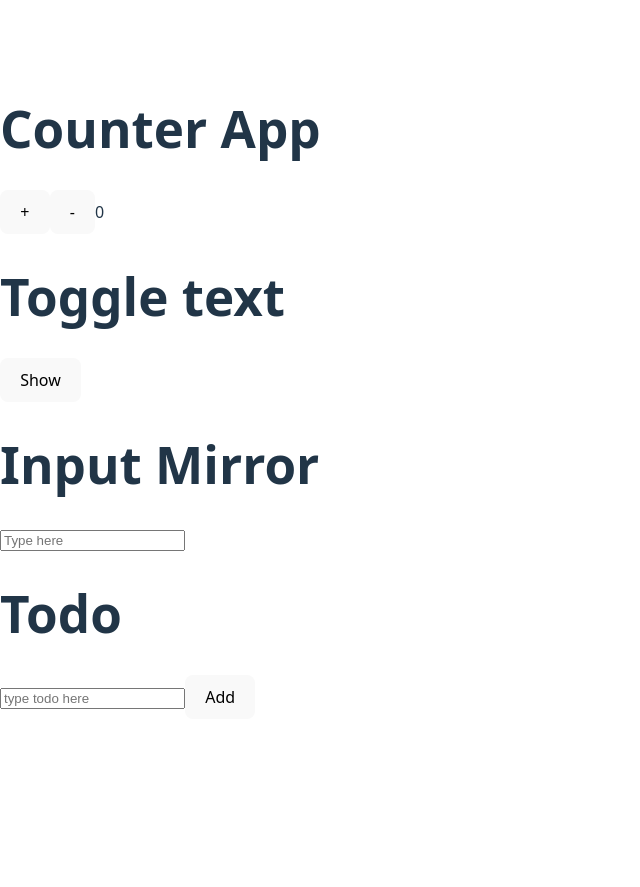
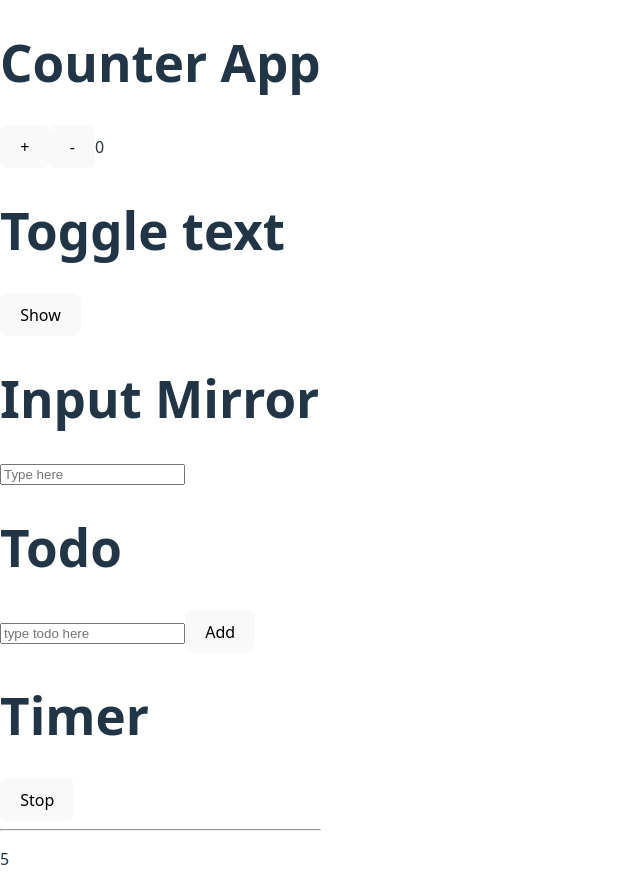
Before and after one commit to rabeyabosree/react-tutorial, a React (Vite) app in the folder react-project/: page / in a window 1280 px wide. Shown: the whole page, without its empty margins (0-640 px from the left). Before the commit the page ends 800 px from the top, so only its background shows below. Built offline with nearby package versions, Linux system fonts and the light colour scheme.

Commit message:
react LifeCycle project added

```diff
--- a/react-project/src/App.jsx
+++ b/react-project/src/App.jsx
@@ -3,9 +3,21 @@ import Counter from './class components/Counter';
 import ToggleText from './class components/ToggleText';
 import InputMirror from './class components/InputMirror';
 import SimpleTodo from './class components/SimpleTodo';
-function App() {
+import { Component } from 'react';
+import Timer from './class components/reactLifeCycle/Timer';
+class App extends Component {
+  constructor() {
+    super()
+    this.state = { showTimer: true }
+  }
+
+  toggleTmimer = () => {
+    this.setState((prev) => ({ showTimer: !prev.showTimer }))
+  }
 
 
+
+  render() {
     return (
       <>
         <Counter />
@@ -13,8 +25,19 @@ function App() {
         <InputMirror />
         <SimpleTodo />
 
+        {/* Timer app*/}
+        <div>
+          <h1>Timer</h1>
+          <button onClick={this.toggleTmimer}>{this.state.showTimer ? "Stop" : "start"}</button>
+          <hr />
+          {this.state.showTimer ? <Timer /> : 0 }
+        </div>
+
+
+
       </>
     )
   }
+}
 
 export default App
--- /dev/null
+++ b/react-project/src/class components/reactLifeCycle/Timer.jsx
@@ -0,0 +1,38 @@
+import { Component } from "react";
+
+class Timer extends Component {
+    constructor() {
+        super()
+        this.state = { seconds: 0 }
+    }
+
+    componentDidMount() {
+        console.log("componentDidMount called")
+        this.Timer = setInterval(() => {
+
+            this.setState((prev) => ({ seconds: prev.seconds + 1 }))
+            console.log("componentDidUpdate called")
+        }, 1000)
+
+    }
+
+    componentWillUnmount() {
+
+        clearInterval(this.Timer)
+        console.log("Timper stopped and  component remove from dom, componentWillUnmount called")
+
+    }
+
+    render() {
+        return (
+            <div>
+
+                <p>{this.state.seconds}</p>
+
+            </div>
+        )
+    }
+}
+
+
+export default Timer;
```
Also changed, not shown: react-project/src/class components/LifeCycleDemo.jsx (+15 -4 lines). Lines whose indentation alone changed are shown as unchanged.
